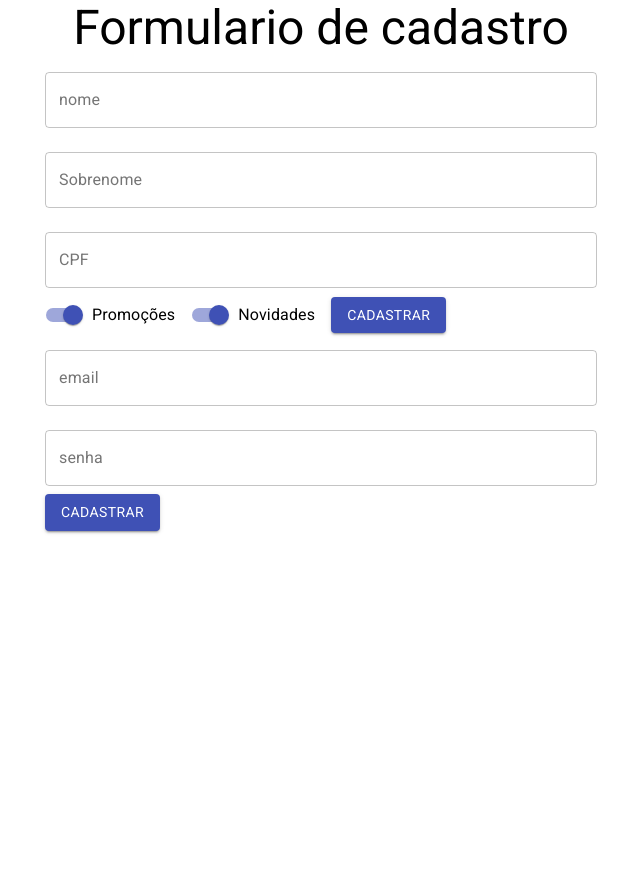
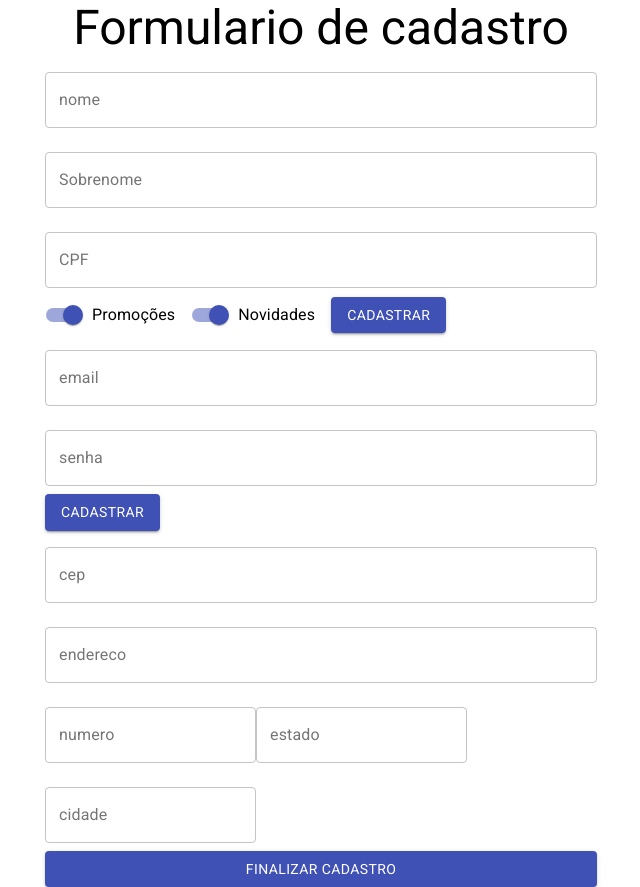
Before and after one commit to willsantos/AluraForms, a React (Create React App) app in the folder forms/: page / in a window 1280 px wide. Shown: the whole page, without its empty margins (319-959 px from the left). Before the commit the page ends 800 px from the top, so only its background shows below. Built offline with nearby package versions, Linux system fonts and the light colour scheme.

Commit message:
Add Form component DadosEntrega

```diff
--- /dev/null
+++ b/forms/src/components/FormularioCadastro/DadosEntrega.jsx
@@ -0,0 +1,59 @@
+import React from 'react';
+import { TextField,Button } from '@material-ui/core';
+
+function DadosEntrega(){
+    return (
+        <form>
+            <TextField
+                id='cep'
+                label='cep'
+                type='number'
+                variant="outlined"
+                margin="normal"
+                fullWidth
+            />
+            <TextField
+                id='endereco'
+                label='endereco'
+                type='text'
+                variant="outlined"
+                margin="normal"
+                fullWidth
+            />
+            <TextField
+                id='numero'
+                label='numero'
+                type='number'
+                variant="outlined"
+                margin="normal"
+
+            />
+            <TextField
+                id='estado'
+                label='estado'
+                type='text'
+                variant="outlined"
+                margin="normal"
+
+            />
+            <TextField
+                id='cidade'
+                label='cidade'
+                type='text'
+                variant="outlined"
+                margin="normal"
+
+            />
+            <Button
+                type='submit'
+                variant="contained"
+                color="primary"
+                fullWidth
+            >
+                Finalizar Cadastro
+            </Button>
+        </form>
+     );
+}
+
+export default DadosEntrega;
--- a/forms/src/components/FormularioCadastro/FormularioCadastro.jsx
+++ b/forms/src/components/FormularioCadastro/FormularioCadastro.jsx
@@ -1,4 +1,5 @@
 import React from 'react';
+import DadosEntrega from './DadosEntrega';
 import DadosPessoais from './DadosPessoais';
 import DadosUsuario from './DadosUsuario';
 
@@ -9,6 +10,7 @@
       <>
       <DadosPessoais onSubmitForm={onSubmitForm} validarCPF={validarCPF}/>
       <DadosUsuario/>
+      <DadosEntrega/>
       </>
   );
 }
```
